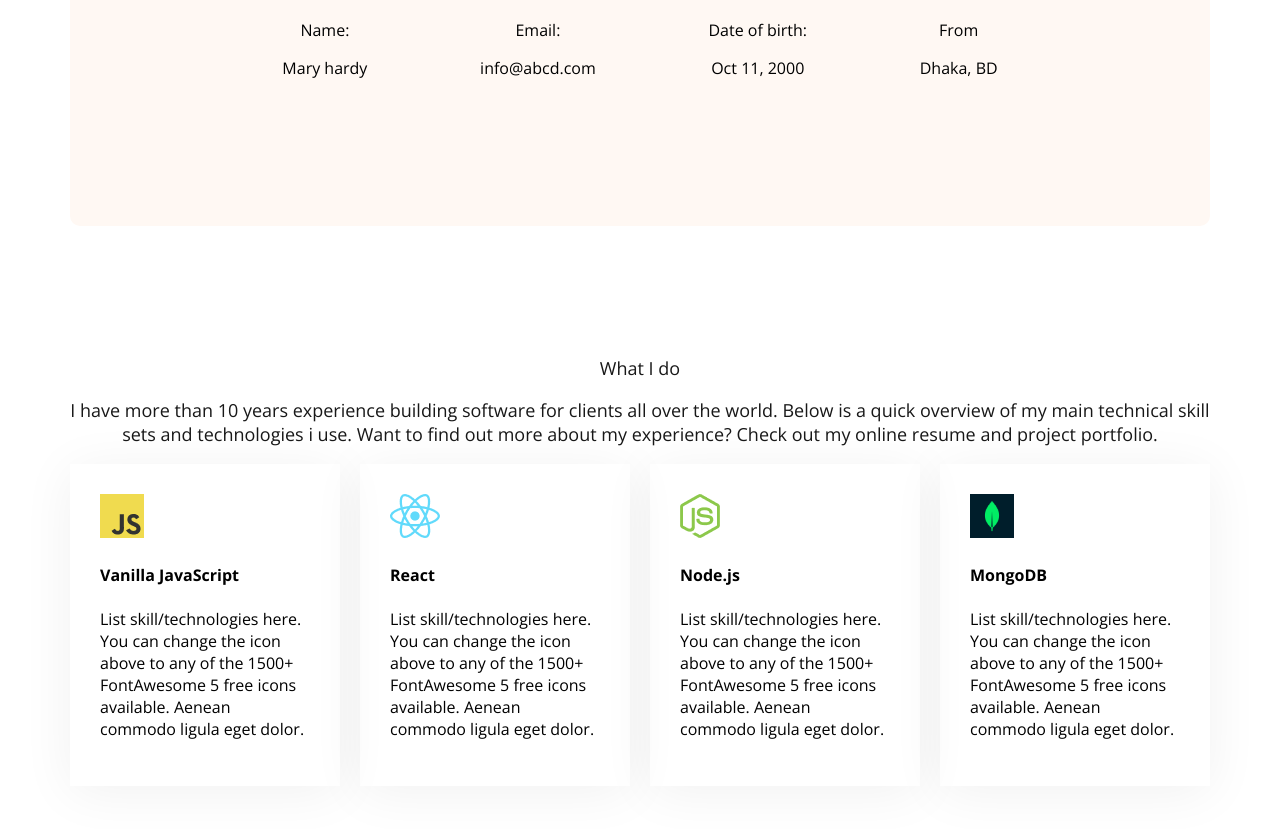
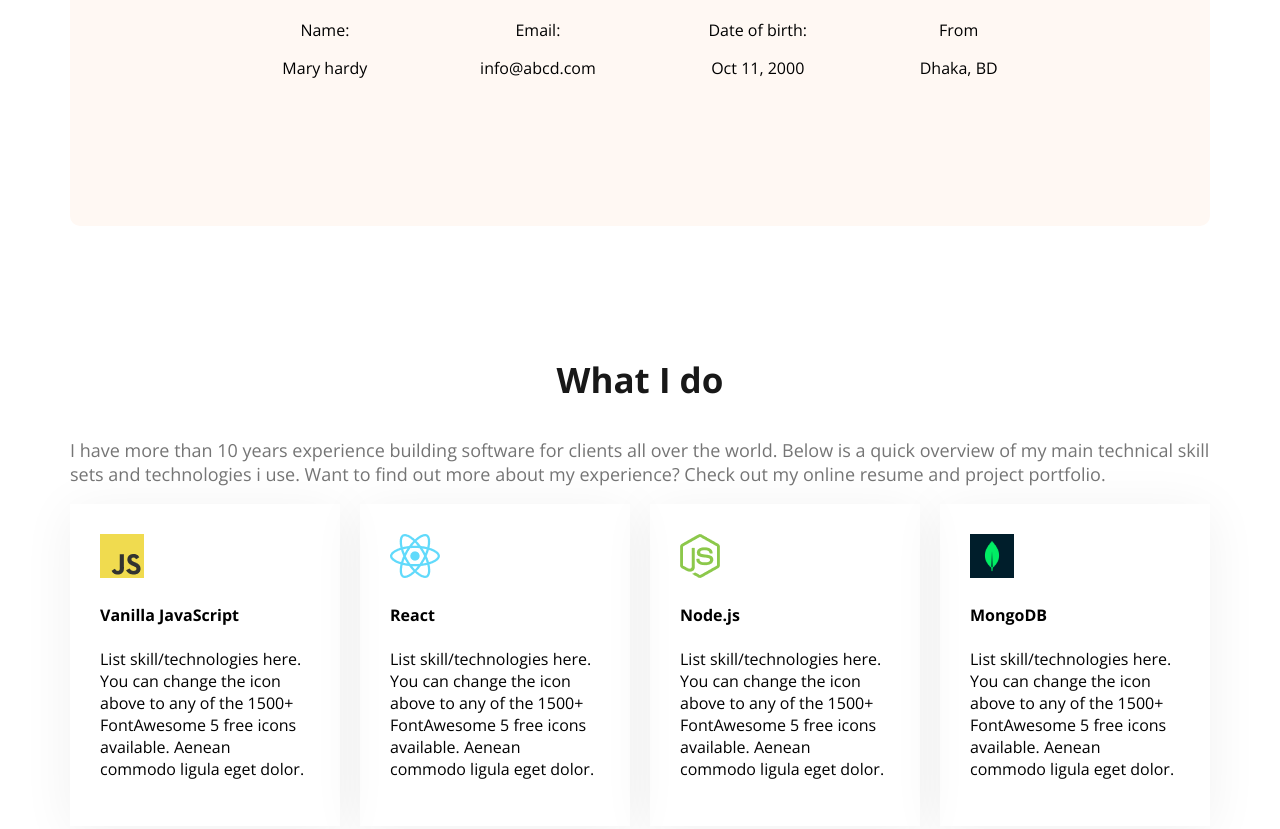
Before and after one commit to meraj974/web-dev-portfolio, a plain HTML site: page index.html in a window 1280 px wide. Shown: the part 1324-2153 px from the top of the page. Drawn offline with nearby package versions, Linux system fonts and the light colour scheme.

Commit message:
styles changes

```diff
--- a/index.html
+++ b/index.html
@@ -72,8 +72,8 @@
             </section>
             <!-- what is do section start -->
             <section class="skills">
-                <h3 class="section-title text-center"> What I do </h3>
-                <p class="section-title text-center">I have more than 10 years experience building software for clients
+                   <h3 class="section-title  text-cntr">What I do</h3>
+                <p class="section-description  text-cntr">I have more than 10 years experience building software for clients
                     all over the world. Below is a quick overview of my main technical skill sets and technologies i
                     use. Want to find out more about my experience? Check out my online resume and project portfolio.
                 </p>
--- a/styles/portfolio.css
+++ b/styles/portfolio.css
@@ -26,9 +26,9 @@
 .secondary-bg{
    background-color:  #FFF8F3;
 }
-.text-center{
-    text-align: center;
-}
+
+
+
 /* nav styles*/
 nav {
     display: flex;
@@ -101,6 +101,7 @@ border-radius: 10px;
     display: flex;
     justify-content: space-around;
 
+
 }
 .section-title{
     color: #181818;
@@ -132,7 +133,8 @@ main section{
 padding: 30px;
 box-shadow: 0px 6px 50px 0px rgba(0, 0, 0, 0.06);
 }
-.text-center{
-    font-size: 18px;
-    font-weight: 400;
+.text-cntr{
+    display: flex;
+    justify-content: center;
+    align-items:center;
 }
```
